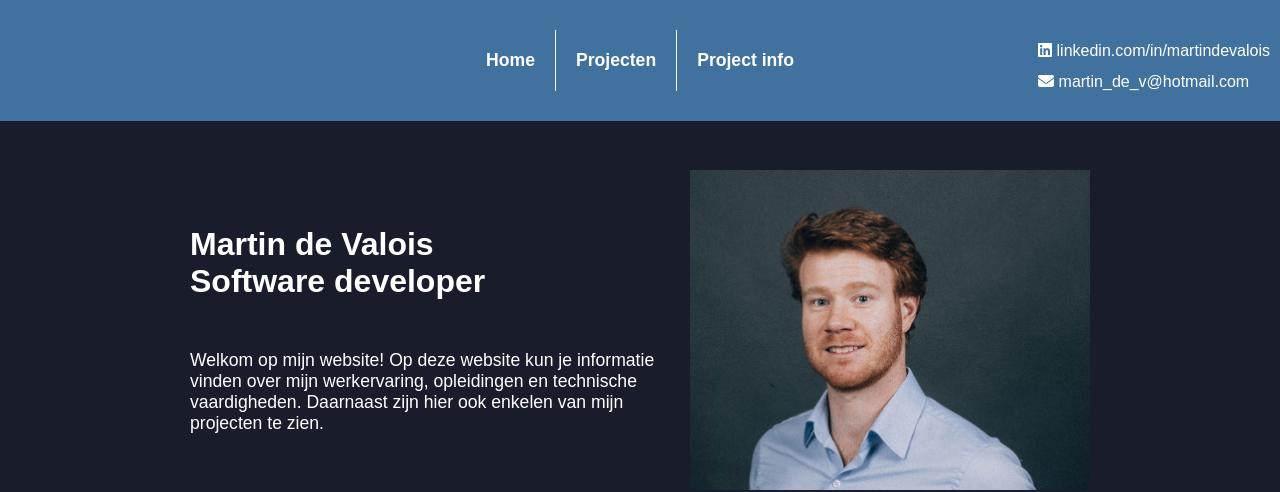
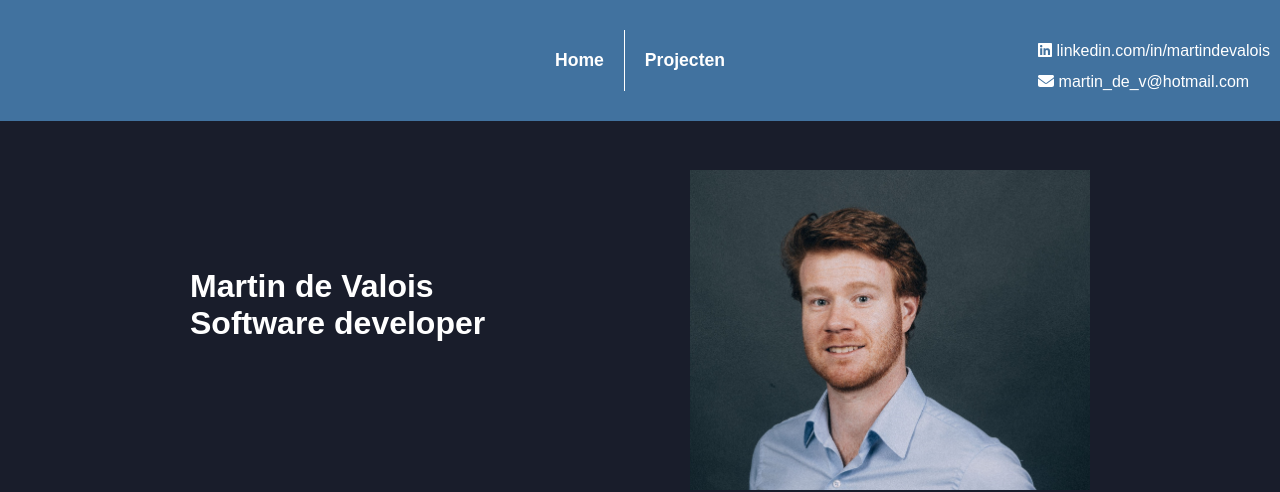
Before and after one commit to MartinDeV1991/martindev, a React (Create React App) app: page / in a window 1280 px wide. Shown: the top 492 px of the page. Built offline with nearby package versions, Linux system fonts and the light colour scheme.

Commit message:
Deleted some pages

```diff
--- a/src/App.js
+++ b/src/App.js
@@ -17,7 +17,7 @@ function App() {
       <div style={{ marginTop: '100px' }}>
         <Routes>
           <Route path="/" element={<CVpage />} />
-          <Route path="/projects" element={<Projects />} />
+          {/* <Route path="/projects" element={<Projects />} /> */}
           <Route path="/projectsite" element={<ProjectSite />} />
         </Routes>
       </div>
--- a/src/Components/Info.jsx
+++ b/src/Components/Info.jsx
@@ -7,10 +7,11 @@ const Info = () => {
     const jobTitle = "Software developer";
 
 
-    const projects = `
-    Welkom op mijn website! Op deze website kun je informatie vinden over mijn werkervaring, opleidingen en technische vaardigheden.
-    Daarnaast zijn hier ook enkelen van mijn projecten te zien.
-    `;
+    const projects = ''
+    // `
+    // Welkom op mijn website! Op deze website kun je informatie vinden over mijn werkervaring, opleidingen en technische vaardigheden.
+    // Daarnaast zijn hier ook enkelen van mijn projecten te zien.
+    // `;
 
     return (
         <div className='cv-container' >
--- a/src/Components/NavBarHeader.jsx
+++ b/src/Components/NavBarHeader.jsx
@@ -19,8 +19,8 @@ const NavbarHeader = () => {
             <div style={{ display: 'flex', alignItems: 'center', fontWeight: '900' }}>
                 <nav style={{ display: 'flex' }}>
                     <a href="/" style={{ textDecoration: 'none', color: 'white', padding: '20px', borderRight: '1px solid white' }}>Home</a>
-                    <a href="/projectsite" style={{ textDecoration: 'none', color: 'white', padding: '20px', borderRight: '1px solid white' }}>Projecten</a>
-                    <a href="/projects" style={{ textDecoration: 'none', color: 'white', padding: '20px' }}>Project info</a>
+                    <a href="/projectsite" style={{ textDecoration: 'none', color: 'white', padding: '20px' }}>Projecten</a>
+                    {/* <a href="/projects" style={{ textDecoration: 'none', color: 'white', padding: '20px' }}>Project info</a> */}
                 </nav>
             </div>
             <div className="contact-info" style={{ position: 'absolute', right: '10px', textAlign: 'left' }}>
```
